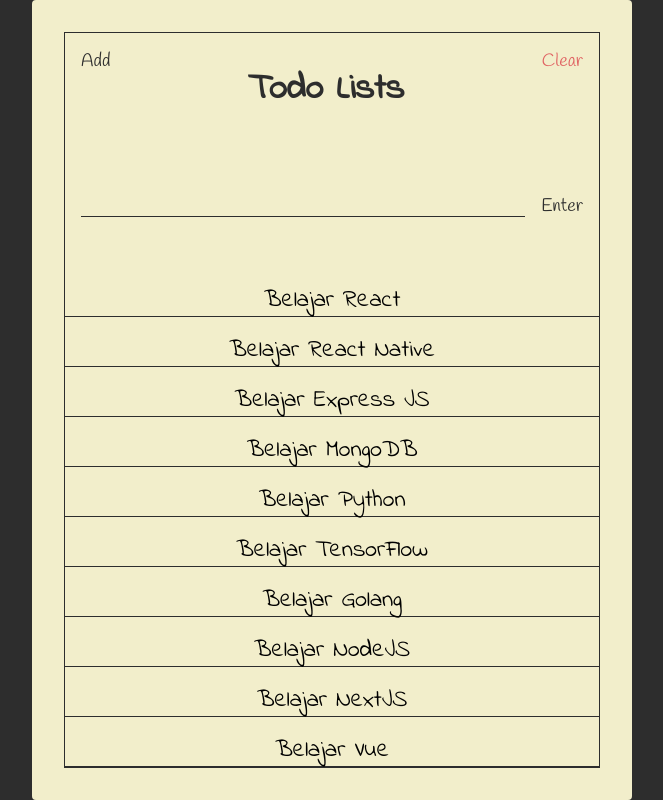
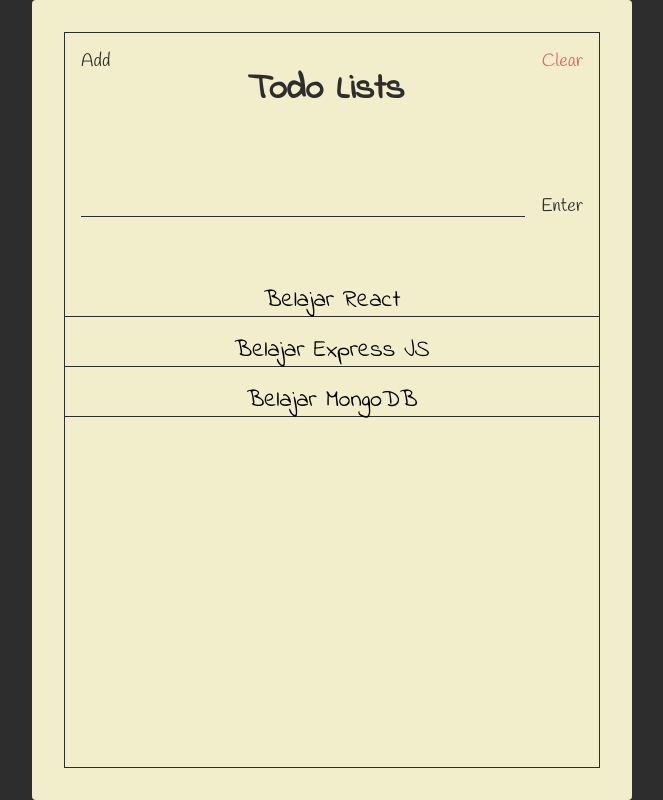
Before and after one commit to tiyan-attirmidzi/todo-list, a React (Create React App) app: page / in a window 1280 px wide. Shown: the whole page, without its empty margins (308-971 px from the left). Built offline with nearby package versions, Linux system fonts and the light colour scheme.

Commit message:
Todos and TodoList component refactor

```diff
--- a/src/components/Todos.jsx
+++ b/src/components/Todos.jsx
@@ -1,39 +1,8 @@
+import PropTypes from 'prop-types';
 import React from "react";
 import Todo from "./Todo";
 
-const Todos = () => {
-    const todos = [
-        {
-            text: "Belajar React"
-        },
-        {
-            text: "Belajar React Native"
-        },
-        {
-            text: "Belajar Express JS"
-        },
-        {
-            text: "Belajar MongoDB"
-        },
-        {
-            text: "Belajar Python"
-        },
-        {
-            text: "Belajar TensorFlow"
-        },
-        {
-            text: "Belajar Golang"
-        },
-        {
-            text: "Belajar NodeJS"
-        },
-        {
-            text: "Belajar NextJS"
-        },
-        {
-            text: "Belajar Vue"
-        },
-    ];
+const Todos = ({ todos }) => {
     return (
         <section className="todos">
             {
@@ -45,4 +14,10 @@
     );
 }
 
+Todos.propTypes = {
+    todos: PropTypes.arrayOf(PropTypes.shape({
+        text: PropTypes.string
+    }))
+};
+
 export default Todos;
--- a/src/pages/TodoList.jsx
+++ b/src/pages/TodoList.jsx
@@ -1,16 +1,23 @@
 // import logo from './logo.svg';
-import React from "react";
+import React, { useState } from "react";
 import Paper from '../components/Paper';
 import Header from '../components/Header';
 import TodoForm from '../components/TodoForm';
 import Todos from '../components/Todos';
 
 const TodoList = () => {
+
+  const [ todos, setTodos ] = useState([
+    { text: "Belajar React" },
+    { text: "Belajar Express JS" },
+    { text: "Belajar MongoDB" },
+  ]);
+
   return (
     <Paper>
       <Header/>
       <TodoForm/>
-      <Todos/>
+      <Todos todos={todos}/>
     </Paper>
   );
 }
```
